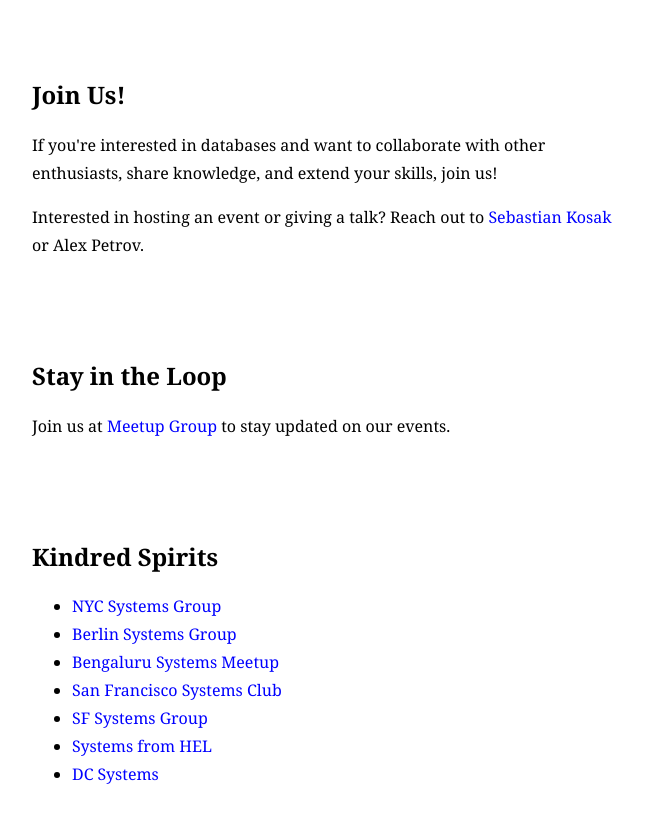
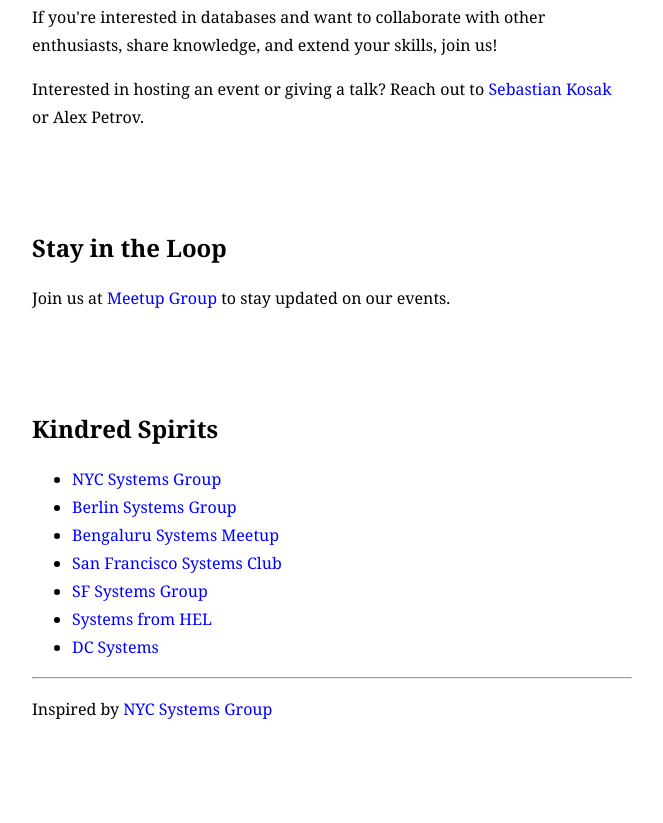
Before and after one commit to seb711/munichdatabases, a plain HTML site: page index.html in a window 1280 px wide. Shown: the part 1519-2342 px from the top of the page, without its empty margins (308-971 px from the left). Drawn offline with Linux system fonts and the light colour scheme.

```diff
--- a/index.html
+++ b/index.html
@@ -105,5 +105,13 @@
       <li><a href="https://helsystems.xyz/">Systems from HEL</a></li>
       <li><a href="https://dcsystems.xyz/">DC Systems</a></li>
     </ul>
+
+    <footer>
+      <hr>
+      <p>
+        Inspired by <a href="https://nycsystems.xyz/">NYC Systems Group</a>
+      </p>
+    </footer>
+
   </body>
 </html>
```
Also changed, not shown: assets/danice-fine.jpeg (deleted), assets/goetz-graefe.jpeg (deleted), assets/hellmar_becker.jpeg (deleted), assets/logo.jpeg (deleted), assets/maksim-sobolevskiy.jpeg (deleted), assets/michael_lex.jpeg (deleted), assets/peter_boncz.jpeg (deleted), assets/philipp_fent.jpeg (deleted), assets/renner.jpeg (deleted), assets/shakirin.jpeg (deleted), assets/viktor-gamov.jpeg (deleted), assets/yingjun-wu.jpeg (deleted).
